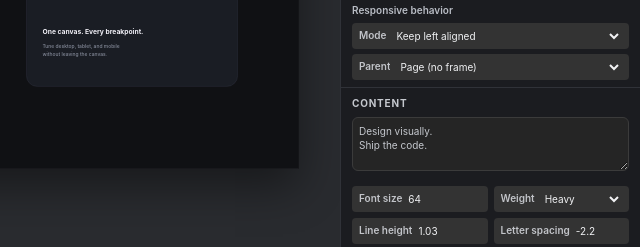
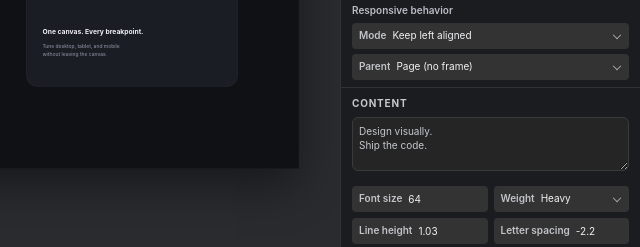
Before and after one commit to yasinbeigyyasin/vbuilder, a plain HTML site: page index.html in a window 1280 px wide. Shown: the part 458-705 px from the top of the page, 640-1280 px from the left. Drawn offline with Linux system fonts and the light colour scheme.

Commit message:
Fix inspector dropdown controls
Co-authored-by: arena-agent <297053741+arena-agent@users.noreply.github.com>

```diff
--- a/app.js
+++ b/app.js
@@ -1243,7 +1243,7 @@ function textField(label, key, value, extraClass = "") {
 }
 
 function selectField(label, key, value, options, extraClass = "") {
-  return `<label class="field inline-field ${extraClass}"><span class="inline-field-label">${label}</span><select class="field-select" data-field="${key}" data-value-type="string">${options.map((option) => `<option value="${escapeAttr(option.value)}" ${String(option.value) === String(value) ? "selected" : ""}>${escapeHtml(option.label)}</option>`).join("")}</select></label>`;
+  return `<label class="field inline-field select-inline-field ${extraClass}"><span class="inline-field-label">${label}</span><select class="field-select" data-field="${key}" data-value-type="string">${options.map((option) => `<option value="${escapeAttr(option.value)}" ${String(option.value) === String(value) ? "selected" : ""}>${escapeHtml(option.label)}</option>`).join("")}</select></label>`;
 }
 
 function parentField(node) {
@@ -1254,7 +1254,7 @@ function parentField(node) {
   state.project.nodes.filter((candidate) => candidate.type === "section" && candidate.id !== node.id && !isDescendant(candidate.id, node.id)).forEach((candidate) => {
     options.push(`<option value="${escapeAttr(candidate.id)}" ${candidate.id === node.parentId ? "selected" : ""}>${escapeHtml(candidate.name)}</option>`);
   });
-  return `<label class="field inline-field field-full"><span class="inline-field-label">Parent</span><select class="field-select" data-parent-id="true">${options.join("")}</select></label>`;
+  return `<label class="field inline-field select-inline-field field-full"><span class="inline-field-label">Parent</span><select class="field-select" data-parent-id="true">${options.join("")}</select></label>`;
 }
 
 function colorField(label, key, value, pageField = false) {
--- a/styles.css
+++ b/styles.css
@@ -3332,3 +3332,33 @@ body {
 .is-scrubbing .compact-field-icon {
   color: #fff;
 }
+
+/* Stable native select treatment: keep the platform menu, but make the closed control match the inspector. */
+.select-inline-field {
+  position: relative;
+}
+
+.select-inline-field::after {
+  position: absolute;
+  top: 50%;
+  right: 8px;
+  width: 5px;
+  height: 5px;
+  border-right: 1px solid #aeb2ba;
+  border-bottom: 1px solid #aeb2ba;
+  content: "";
+  pointer-events: none;
+  transform: translateY(-65%) rotate(45deg);
+}
+
+.select-inline-field .field-select {
+  appearance: none;
+  -webkit-appearance: none;
+  padding-right: 17px !important;
+  cursor: pointer;
+}
+
+.select-inline-field .field-select option {
+  color: #f1f2f4;
+  background: #25272c;
+}
```
